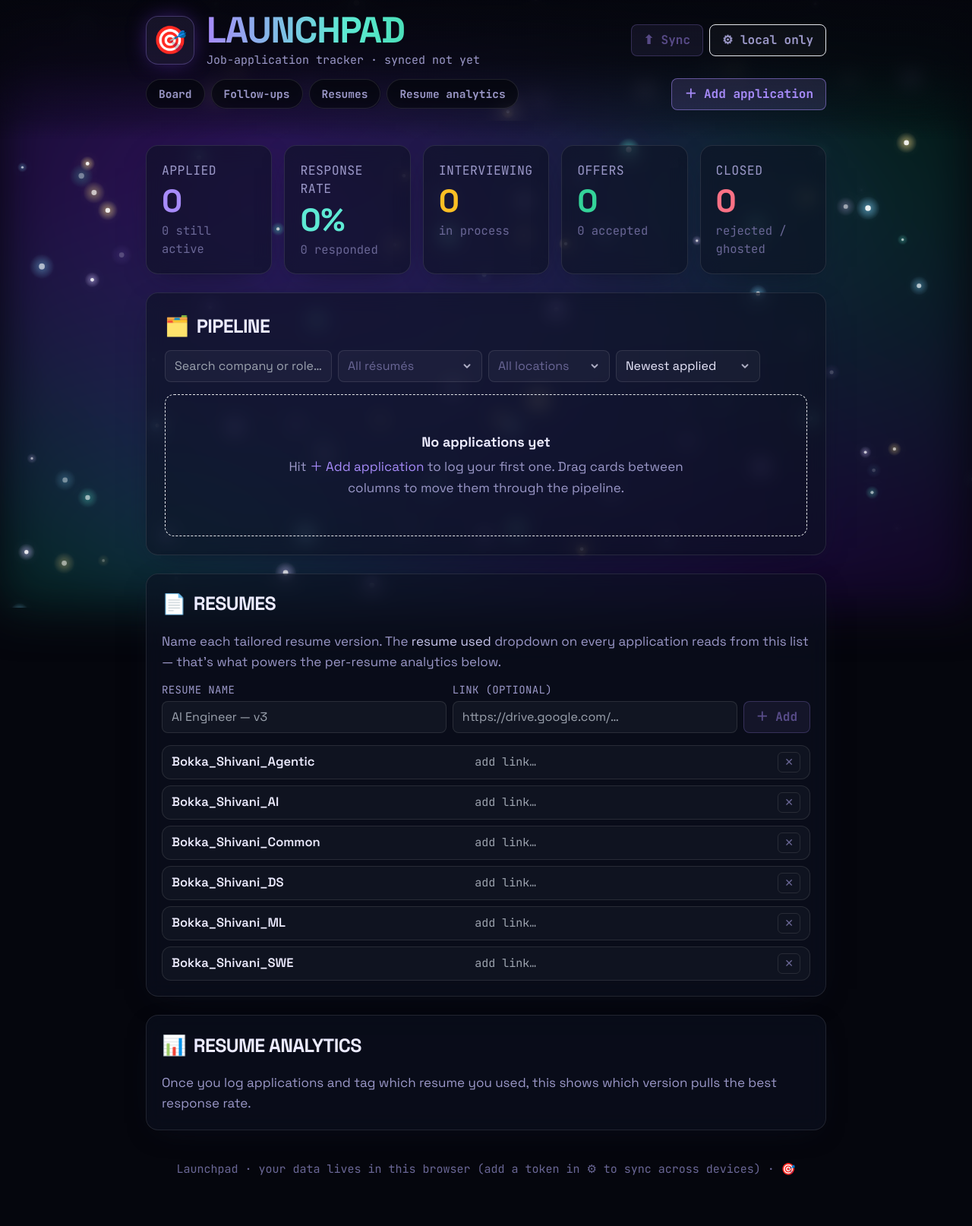
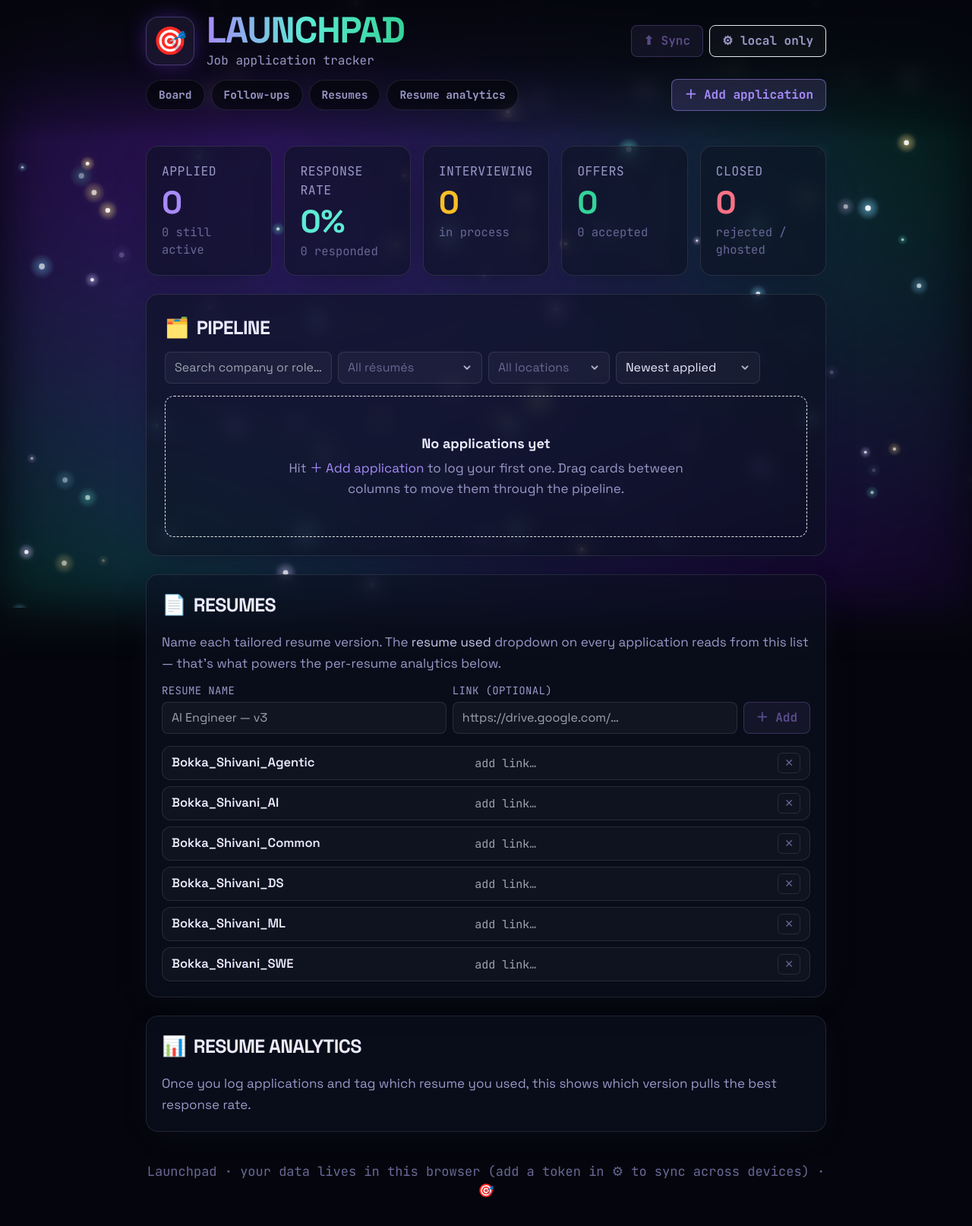
Before and after one commit to shiva-shivanibokka/launchpad, a React (Vite) app: page / in a window 1280 px wide. Shown: the top 1614 px of the page at 76% size. Built offline with nearby package versions, Linux system fonts and the light colour scheme; the HTML template or start-up script is replaced by a standard one; a web font is replaced by a local one.

Commit message:
Simplify subtitle to 'Job application tracker'; enlarge footer

```diff
--- a/src/App.tsx
+++ b/src/App.tsx
@@ -112,7 +112,7 @@ export default function App() {
               <ResumeAnalytics store={store} />
             </section>
 
-            <footer className="pt-4 text-center font-mono text-[15px] text-faint">
+            <footer className="pt-4 text-center font-mono text-[17px] text-faint">
               Launchpad · your data lives in this browser{store.syncState === 'off' ? ' (add a token in ⚙ to sync across devices)' : ', synced to GitHub'} · 🎯
             </footer>
           </>
--- a/src/components/Header.tsx
+++ b/src/components/Header.tsx
@@ -5,10 +5,6 @@ import { Button } from './ui'
 // Sticky header: big Unbounded wordmark, a one-line synced status, the jump-nav
 // pills, the "Add application" button and the sync/settings actions.
 export default function Header({ store, onAdd }: { store: Store; onAdd: () => void }) {
-  const synced = store.lastSyncedAt
-    ? new Date(store.lastSyncedAt).toLocaleString('en-US', { month: 'short', day: 'numeric', hour: 'numeric', minute: '2-digit' })
-    : 'not yet'
-
   return (
     <header className="sticky top-0 z-20">
       <div className="bg-gradient-to-b from-canvas/95 via-canvas/80 to-canvas/25 backdrop-blur-md">
@@ -20,7 +16,7 @@ export default function Header({ store, onAdd }: { store: Store; onAdd: () => vo
             <h1 className="bg-gradient-to-r from-accent-violet via-accent-mint to-accent-emerald bg-clip-text font-display text-[34px] font-extrabold leading-none tracking-tight text-transparent sm:text-[48px]">
               LAUNCHPAD
             </h1>
-            <p className="mt-1 font-mono text-[15px] text-muted">Job-application tracker · synced {synced}</p>
+            <p className="mt-1 font-mono text-[16px] text-muted">Job application tracker</p>
           </div>
           <div className="ml-auto hidden lg:block">
             <SyncSettings store={store} />
```
